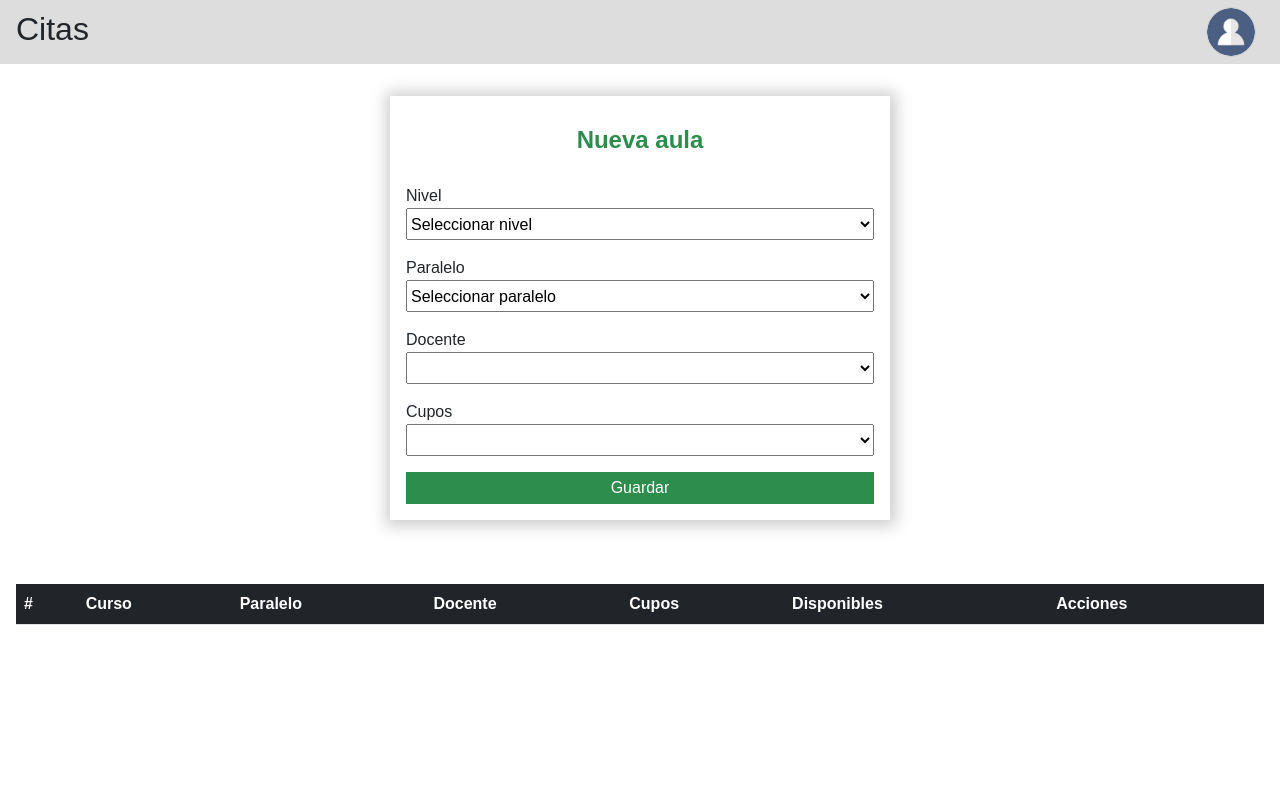
After one commit to Sammy593/CitasMedicas, a PHP site: page /dashboard/views/citas.php in a window 1280 px wide. The commit adds this page. Run offline with PHP 8.4, Linux system fonts and the light colour scheme; lists and menus that the app fills with data are empty; some libraries are stand-ins or nearby versions.

Commit message:
dashboard

```diff
--- a/dashboard/index.php
+++ b/dashboard/index.php
@@ -11,6 +11,7 @@
     <div class="container">
         <div class="options">
             <h2 class="bar-title" data-id="index">Consultorio</h2>
+            <!-- Menu -->
             <ul>
                 <li data-id="doctors">Doctores</li>
                 <li data-id="speciality">Especialidades</li>
@@ -22,6 +23,7 @@
         </div>
         <iframe src="views/inicio.php" frameborder="0" class="views"></iframe>
     </div>
+
     <script>
 
         let body = document.querySelector("body")
--- /dev/null
+++ b/dashboard/views/citas.php
@@ -0,0 +1,129 @@
+<!DOCTYPE html>
+<html lang="en">
+<head>
+    <meta charset="UTF-8">
+    <meta http-equiv="X-UA-Compatible" content="IE=edge">
+    <meta name="viewport" content="width=device-width, initial-scale=1.0">
+    <link rel="stylesheet" href="vistas.css">
+    <link href="https://cdn.jsdelivr.net/npm/bootstrap@5.2.0/dist/css/bootstrap.min.css" rel="stylesheet" integrity="sha384-gH2yIJqKdNHPEq0n4Mqa/HGKIhSkIHeL5AyhkYV8i59U5AR6csBvApHHNl/vI1Bx" crossorigin="anonymous">
+    <title>Citas</title>
+</head>
+<body>
+    <div class="topBar">
+        <h2 class="title-view">Citas</h2>
+        <div class="auth">
+            <div id="user-logged"></div>
+            <img src="assets/logo-usuario.png" alt="img-user" id ="user-img" class="card" >
+        </div>
+        <div class="currentPeriod"></div>
+    </div>
+    <div class="options">
+        <form>
+            <label for="" class="title-form">Nueva aula</label>
+            <div class="section-block">
+                <label for="level">Nivel</label>
+                <select name="level" id="level">
+                    <option value="">Seleccionar nivel</option>
+                    <option value="Inicial I">Inicial I</option>
+                    <option value="Inicial II">Inicial II</option>
+                    <option value="Primero">Primero</option>
+                    <option value="Segundo">Segundo</option>
+                </select>
+                <div class="text-danger error-level hidden"></div>
+            </div>
+            <div class="section-block">
+                <label for="parallel">Paralelo</label>
+                <select name="parallel" id="parallel">
+                    <option value="">Seleccionar paralelo</option>
+                    <option value="A">A</option>
+                    <option value="B">B</option>
+                    <option value="C">C</option>
+                    <option value="D">D</option>
+                    <option value="E">E</option>
+                    <option value="F">F</option>
+                </select>
+                <div class="text-danger error-parallel hidden"></div>
+            </div>
+            <div class="section-block">
+                <label for="teacher">Docente</label>
+                <select name="teacher" id="teacher"></select>
+                <div class="text-danger error-teacher hidden"></div>
+            </div>
+            <div class="section-block">
+                <label for="total-quotas">Cupos</label>
+                <select name="totalQuotas" id="totalQuotas"></select>
+                <div class="text-danger error-quotas hidden"></div>
+            </div>
+            <div class="section-block">
+                <input type="submit" value="Guardar">
+            </div>
+        </form>
+        <table class="table table-striped">
+            <thead class="bg-dark text-white">
+                <tr>
+                    <th scope="col">#</th>
+                    <th scope="col">Curso</th>
+                    <th scope="col">Paralelo</th>
+                    <th scope="col">Docente</th>
+                    <th scope="col">Cupos</th>
+                    <th scope="col">Disponibles</th>
+                    <th scope="col">Acciones</th>
+                </tr>
+            </thead>
+            <tbody></tbody>
+        </table>
+    <div class="update-modal hidden">
+        <form>
+            <label for="" class="title-form">Nueva aula</label>
+            <div class="exit-icon">X</div>
+            <input type="hidden" name="id_update">
+            <input type="hidden" name="actual_quota">
+            <div class="section-block">
+                <label for="">Nivel</label>
+                <select name="level_update">
+                    <option value="">Seleccionar nivel</option>
+                    <option value="Inicial I">Inicial I</option>
+                    <option value="Inicial II">Inicial II</option>
+                    <option value="Primero">Primero</option>
+                    <option value="Segundo">Segundo</option>
+                </select>
+                <div class="text-danger error-update-level hidden"></div>
+            </div>
+            <div class="section-block">
+                <label for="">Paralelo</label>
+                <select name="parallel_update">
+                    <option value="">Seleccionar paralelo</option>
+                    <option value="A">A</option>
+                    <option value="B">B</option>
+                    <option value="C">C</option>
+                    <option value="D">D</option>
+                    <option value="E">E</option>
+                    <option value="F">F</option>
+                </select>
+                <div class="text-danger error-update-parallel hidden"></div>
+            </div>
+            <div class="section-block">
+                <label for="">Docente</label>
+                <select name="teacher_update"></select>
+                <div class="text-danger error-update-teacher hidden"></div>
+            </div>
+            <div class="section-block">
+                <label for="">Cupos</label>
+                <select name="totalQuotas_update"></select>
+                <div class="text-danger error-update-quotas hidden"></div>
+            </div>
+            <div class="section-block">
+                <input type="submit" value="Guardar">
+            </div>
+        </form>
+    </div>
+    <script src="//cdn.jsdelivr.net/npm/sweetalert2@11"></script>
+    <script
+    src="https://code.jquery.com/jquery-3.6.0.min.js"
+    integrity="sha256-/xUj+3OJU5yExlq6GSYGSHk7tPXikynS7ogEvDej/m4="
+    crossorigin="anonymous"></script>
+    <script src="https://cdn.jsdelivr.net/npm/@popperjs/core@2.11.5/dist/umd/popper.min.js" integrity="sha384-Xe+8cL9oJa6tN/veChSP7q+mnSPaj5Bcu9mPX5F5xIGE0DVittaqT5lorf0EI7Vk" crossorigin="anonymous"></script>
+    <script src="https://cdn.jsdelivr.net/npm/bootstrap@5.2.0/dist/js/bootstrap.min.js" integrity="sha384-ODmDIVzN+pFdexxHEHFBQH3/9/vQ9uori45z4JjnFsRydbmQbmL5t1tQ0culUzyK" crossorigin="anonymous"></script>
+    <script src="js/citas.js" type="module"></script>
+</body>
+</html>
--- /dev/null
+++ b/dashboard/views/vistas.css
@@ -0,0 +1,186 @@
+:root {
+    --success: rgb(44, 141, 76);
+    --topBarHeight: 4rem;
+  }
+
+  *{
+    padding: 0;
+    margin: 0;
+    box-sizing: border-box;
+    font-family: Arial, Helvetica, sans-serif;
+  }
+
+  body {
+    width: 100%;
+    height: 100vh;
+    max-height: 100vh;
+    background: red;
+    display: block;
+    position: relative;
+  }
+
+  .options {
+    box-sizing: border-box;
+    display: flex;
+    width:100%;
+    height: calc(100% - var(--topBarHeight));
+    padding: 2rem 1rem;
+    flex-direction: column;
+    overflow: auto;
+  }
+
+  .title-view {
+    width: 100%;
+    height: 2rem;
+    padding: 10px 1rem;
+    margin-bottom: 2rem;
+    display: flex;
+    box-sizing: border-box;
+  }
+
+  .title-form {
+    color: var(--success);
+    padding: 10px;
+    display: flex;
+    align-items: center;
+    font-weight: bold;
+    width: fit-content;
+    font-size: 1.5rem;
+  }
+
+  form {
+    display: flex;
+    flex-direction: column;
+    width: 50%;
+    max-width: 500px;
+    gap: 1rem;
+    background: white;
+    padding: 1rem;
+    align-self: center;
+    align-items: center;
+    box-shadow: 1px 1px 15px 5px rgb(205, 205, 205);
+    margin-bottom: 4rem;
+  }
+
+  .section-block {
+    display: flex;
+    flex-direction: column;
+    width: 100%;
+    height: fit-content;
+  }
+
+  .section-block select {
+    height: 2rem;
+  }
+
+  input:not([type="submit"]) {
+    height: 2rem;
+    outline: none;
+    padding: 10px;
+  }
+  input:not([type="submit"]):focus {
+    border: 2px solid rgb(156, 192, 255)
+  }
+
+  input[type="submit"] {
+    height: 2rem;
+    background: var(--success);
+    color: white;
+    border: none;
+    cursor: pointer
+  }
+  input[type="file"] {
+    height: 3rem;
+    margin-bottom: 1rem;
+    display: flex;
+    align-items: center;
+  }
+
+  td {
+    vertical-align: middle;
+  }
+
+  td img {
+    width: 50px;
+    height: 50px;
+    object-fit: cover;
+    border-radius: 50%;
+  }
+
+  .topBar {
+    width: 100%;
+    display: grid;
+    grid-template-columns: 1fr 1fr;
+    background: rgb(221, 221, 221);
+    align-items: center;
+    position: relative;
+  }
+
+  .auth {
+    margin-right: 1.5rem;
+    justify-self: flex-end;
+    display: flex;
+    align-items: center;
+  }
+
+  .topBar img {
+    width: 50px;
+    height: 50px;
+    object-fit: cover;
+    margin-left: 1rem;
+    border-radius: 50%;
+  }
+
+  .currentPeriod {
+    font-size: .8rem;
+    position: absolute;
+    bottom: -30px;
+    right: 1.5rem;
+  }
+
+  #check {
+    width: 1rem;
+    height: 1rem;
+  }
+
+  .update-modal {
+    width: 100%;
+    height: 100%;
+    display: flex;
+    position: absolute;
+    background: rgba(0, 0, 0, 0.519);
+    top: 0;
+    left:0;
+    z-index: 99;
+    justify-content: center;
+    align-items: center;
+  }
+
+  .update-modal form {
+    box-shadow: 1px 1px 5px 4px rgb(122, 122, 122);
+  }
+
+  .exit-icon {
+    width: 2rem;
+    height: 2rem;
+    cursor: pointer;
+    position: absolute;
+    top: 1rem;
+    right: 1rem;
+    font-size: 1.5rem;
+    font-weight: bold;
+    background: rgb(216, 216, 216);
+    color: rgb(15, 15, 15);
+    border-radius: 50%;
+    display: flex;
+    justify-content: center;
+    align-items: center;
+  }
+
+
+
+
+  /* Debe estar al final */
+  .hidden {
+    display: none;
+  }
```
Also changed, not shown: dashboard/views/asistentes.php (added, +128 -0 lines), dashboard/views/especialidades.php (added, +129 -0 lines), dashboard/views/inicio.php (added, +28 -0 lines), dashboard/views/pacientes.php (added, +129 -0 lines), dashboard/views/assets/logo-usuario.png (added), dashboard/views/js/asistentes.js (added), 1 other file.
